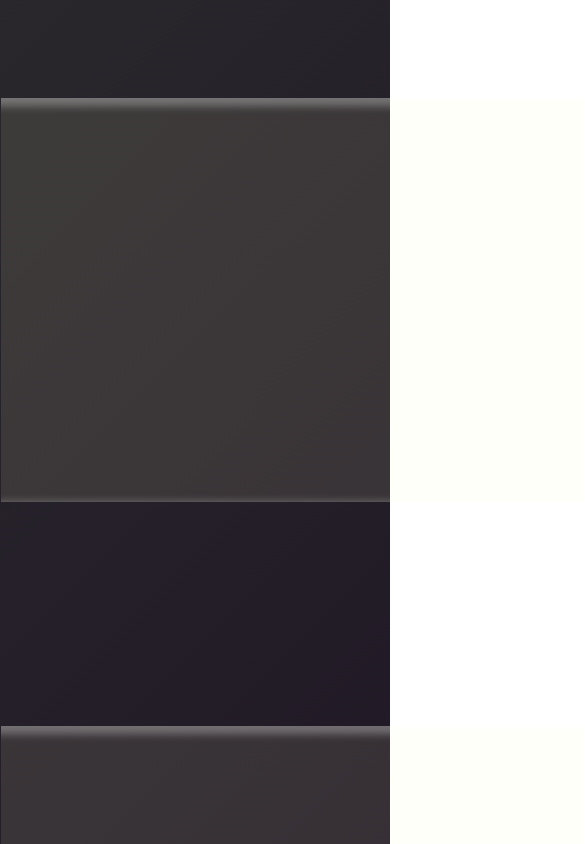
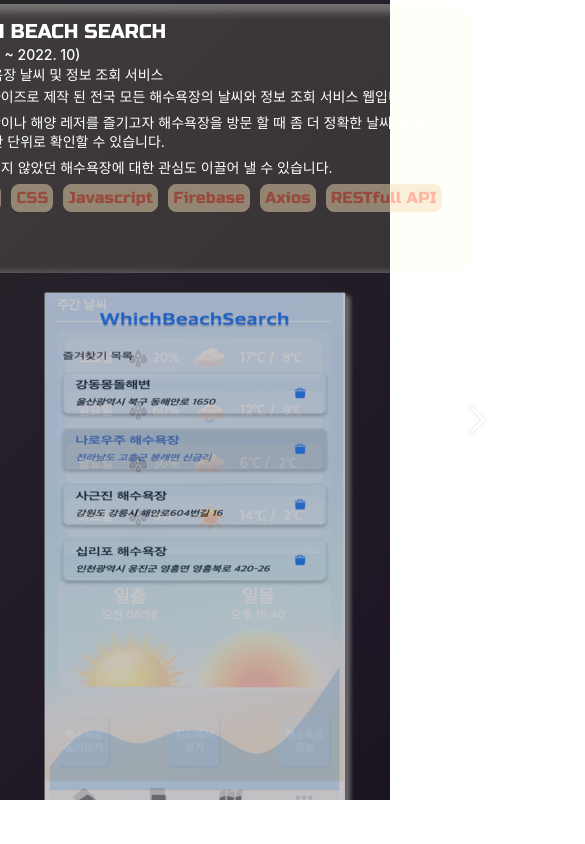
Before and after one commit to goodjam92/my-website, a Next.js app: page /project in a window 390 px wide. Shown: the top 844 px of the page, 585 px wide, since content can reach past the window. Built offline with nearby package versions, Linux system fonts and the light colour scheme.

Commit message:
feat: 반응형 웹 project 화면에 적용

```diff
--- a/components/project/ImageSlickSlider.tsx
+++ b/components/project/ImageSlickSlider.tsx
@@ -1,3 +1,4 @@
+import { media } from "@/styles/media";
 import { Fragment } from "react";
 import Slider from "react-slick";
 import styled from "styled-components";
@@ -35,6 +36,12 @@ const StyledSlider = styled(Slider)`
     height: 100%;
     display: flex;
     align-items: center;
+    ${media.medium`
+    width: 280px;
+  `}
+    ${media.small`
+    width: 400px;
+  `}
   }
   .slick-track {
     display: flex;
--- a/components/project/ProjectFooter.tsx
+++ b/components/project/ProjectFooter.tsx
@@ -1,4 +1,5 @@
 import { VisibleProps } from "@/model/VisibleProps";
+import { media } from "@/styles/media";
 import styled, { css } from "styled-components";
 import { fadeIn, fadeOut } from "../animation/animation";
 
@@ -58,6 +59,9 @@ const ProjectFooterWrap = styled.div<VisibleProps>`
       : css`
           animation: ${fadeOut} 0.2s linear forwards;
         `}
+  ${media.small`
+  gap: 0.4rem
+`}
 `;
 
 const FooterContent = styled.div`
@@ -70,6 +74,9 @@ const ProjectFooterText = styled.footer`
   text-align: start;
   font-size: 2rem;
   width: 8rem;
+  ${media.small`
+  font-size: 1.6rem;
+`}
 `;
 
 const ProjectFooterURL = styled.a`
@@ -88,4 +95,7 @@ const ProjectFooterURL = styled.a`
     font-size: 1.8rem;
     transition: 0.5s;
   }
+  ${media.small`
+  font-size: 1.4rem;
+`}
 `;
--- a/components/project/ProjectSkillText.tsx
+++ b/components/project/ProjectSkillText.tsx
@@ -1,3 +1,4 @@
+import { media } from "@/styles/media";
 import styled from "styled-components";
 
 interface ProjectSkillTextProps {
@@ -20,5 +21,9 @@ const SkillTextBox = styled.div`
   font-size: 2rem;
   padding: 0.4rem;
   letter-spacing: 0.02rem;
-  font-family: CarterOne-Regular;
+  font-family: RussoOne-Regular;
+  ${media.medium`
+        font-size: 1.6rem;
+        font-weight: 300;
+`}
 `;
--- a/components/project/SlickSlider.tsx
+++ b/components/project/SlickSlider.tsx
@@ -1,3 +1,4 @@
+import { media } from "@/styles/media";
 import { Fragment } from "react";
 import Slider from "react-slick";
 import styled from "styled-components";
@@ -43,6 +44,15 @@ const StyledSlider = styled(Slider)`
     opacity: 0;
     display: none;
   }
+  ${media.large`
+  min-width: 99.6rem;
+`}
+  ${media.medium`
+  min-width: 80rem;
+`}
+  ${media.small`
+  height: 800px;
+`}
 `;
 
 const NextButton = styled.div`
@@ -50,10 +60,20 @@ const NextButton = styled.div`
   width: 4rem;
   position: absolute;
   top: 50%;
-  right: -1rem;
+  right: -0.4rem;
   z-index: 50;
   text-align: right;
   line-height: 30px;
+  transition: all 0.5s;
+  ${media.large`
+  right: 4rem;
+  `}
+  ${media.medium`
+  right: 5.2rem;
+`}
+  ${media.small`
+  right: 12%;
+`}
 `;
 
 const ButtonIcon = styled.img`
@@ -69,9 +89,19 @@ const PrevButton = styled.div`
   height: 4rem;
   width: 4rem;
   position: absolute;
-  left: -1rem;
+  left: -0.4rem;
   top: 50%;
   z-index: 50;
   text-align: left;
   line-height: 30px;
+  transition: all 0.5s;
+  ${media.large`
+    left: 4rem;
+  `}
+  ${media.medium`
+  left: 5.2rem;
+`}
+  ${media.small`
+  left: 12%;
+`}
 `;
--- a/components/project/Slide.tsx
+++ b/components/project/Slide.tsx
@@ -4,6 +4,7 @@ import { MY_WEB_PROJECT_TEXT, WBS_PROJECT_TEXT } from "@/hooks/TextConstant";
 import SlickSlider from "./SlickSlider";
 import SlideRightContent from "./SlideRightContent";
 import SlideLeftContent from "./SlideLeftContent";
+import { media } from "@/styles/media";
 
 interface SlideProps {
   visible: boolean;
@@ -75,4 +76,12 @@ const SlideContentWrap = styled.div`
   padding: 2rem;
   box-sizing: border-box;
   gap: 4rem;
+  ${media.large`
+  gap: 0;
+`}
+  ${media.small`
+  flex-direction:column;
+  justify-content: space-between;
+  padding: 0;
+`}
 `;
--- a/components/project/SlideLeftContent.tsx
+++ b/components/project/SlideLeftContent.tsx
@@ -10,6 +10,7 @@ import {
 } from "../animation/animation";
 import ProjectSkillText from "./ProjectSkillText";
 import ProjectFooter from "./ProjectFooter";
+import { media } from "@/styles/media";
 
 interface SlideLeftContentProps {
   projectInfo: ProjectProps;
@@ -68,6 +69,14 @@ const LeftContentWrap = styled.div<VisibleProps>`
       : css`
           animation: ${fadeOut} 0.2s linear forwards;
         `}
+  ${media.medium`
+  padding: 0.4rem;
+  width: 340px;
+`}
+  ${media.small`
+  width: 56rem;
+  height: 30rem;
+`}
 `;
 
 const RightSlideContent = styled.div`
@@ -84,10 +93,19 @@ const RightSlideContent = styled.div`
   box-shadow: 0.4rem 0.4rem 0.8rem 0.4rem rgba(255, 255, 255, 0.3) inset;
   color: white;
   gap: 1.6rem;
+  ${media.medium`
+  padding: 2rem;
+`}
+  ${media.small`
+  padding: 1.6rem;
+  gap: 0.4rem;
+`}
 `;
 
 const ProjectTitle = styled.h2<VisibleProps>`
   font-size: 2.8rem;
+  font-family: RussoOne-Regular;
+  font-weight: 400;
   opacity: 0;
   ${(props) =>
     props.visible === true
@@ -98,6 +116,13 @@ const ProjectTitle = styled.h2<VisibleProps>`
       : css`
           animation: ${fadeOut} 0.2s linear forwards;
         `}
+  ${media.medium`
+        font-size: 2.4rem;
+        font-weight: 300;
+`}
+  ${media.small`
+  font-size: 2rem;
+`}
 `;
 
 const ProjectText = styled.h3<VisibleProps>`
@@ -112,7 +137,13 @@ const ProjectText = styled.h3<VisibleProps>`
         `
       : css`
           animation: ${fadeOut} 0.2s linear forwards;
-        `}
+        `};
+  ${media.medium`
+    font-size: 1.6rem;
+`}
+  ${media.small`
+  font-size: 1.4rem;
+`}
 `;
 
 const ProjectDescription = styled.div`
@@ -120,6 +151,9 @@ const ProjectDescription = styled.div`
   flex-direction: column;
   text-align: start;
   gap: 1.4rem;
+  ${media.small`
+  gap: 0.6rem;
+`}
 `;
 
 const DescriptionText = styled.h3<VisibleProps>`
@@ -136,6 +170,10 @@ const DescriptionText = styled.h3<VisibleProps>`
       : css`
           animation: ${fadeOut} 0.2s linear forwards;
         `}
+  ${media.small`
+  font-size: 1.4rem;
+  font-weight: 400;
+`}
 `;
 
 const SkillTextWrap = styled.div<VisibleProps>`
--- a/components/project/SlideRightContent.tsx
+++ b/components/project/SlideRightContent.tsx
@@ -3,6 +3,7 @@ import styled, { css } from "styled-components";
 import { VisibleProps } from "@/model/VisibleProps";
 import { fadeInFromRight, fadeOut } from "../animation/animation";
 import ImageSlickSlider from "./ImageSlickSlider";
+import { media } from "@/styles/media";
 
 interface SlideRightContentProps {
   projectImages: Array<string>;
@@ -42,6 +43,12 @@ const RightContentWrap = styled.div<VisibleProps>`
       : css`
           animation: ${fadeOut} 0.2s linear forwards;
         `}
+  ${media.medium`
+  width: 290px;
+  `}
+  ${media.small`
+  width: 100%;
+  `}
 `;
 
 const RightSlideContent = styled.div`
@@ -55,6 +62,9 @@ const RightSlideContent = styled.div`
 const ImageSlideContainer = styled.div`
   padding: 2.4rem;
   box-sizing: border-box;
+  ${media.medium`
+    padding:0.4rem;
+`}
 `;
 
 const ImageItem = styled.img`
--- a/pages/project.tsx
+++ b/pages/project.tsx
@@ -3,6 +3,7 @@ import styled from "styled-components";
 import Slide from "@/components/project/Slide";
 import { ContentBox } from "@/components/common/commonStyle";
 import { backgroundAnimate } from "@/components/animation/animation";
+import { media } from "@/styles/media";
 
 export default function Project() {
   const projectRef = useRef<HTMLDivElement>(null);
@@ -36,11 +37,11 @@ export default function Project() {
 
   return (
     <ProjectWrap ref={projectRef}>
-      <ContentBox>
+      <ProjectContentBox>
         <ProjectContent>
           <Slide visible={localVisible} />
         </ProjectContent>
-      </ContentBox>
+      </ProjectContentBox>
     </ProjectWrap>
   );
 }
@@ -56,6 +57,29 @@ const ProjectWrap = styled.section`
   animation: ${backgroundAnimate} 20s ease infinite;
 `;
 
+const ProjectContentBox = styled.div`
+  min-width: 120rem;
+  height: 100%;
+  margin-left: 10rem;
+  margin-right: 2rem;
+  padding: 4rem;
+  box-sizing: border-box;
+  transition: all 0.5s;
+  ${media.large`
+  min-width: 108rem;
+  margin: 0;
+`}
+  ${media.medium`
+  min-width: 88rem;
+  margin: 0;
+`}
+  ${media.small`
+  min-width: 60rem;
+  margin: 0;
+  padding: 0;
+    `}
+`;
+
 const ProjectContent = styled.div`
   height: 100%;
   width: 100%;
```
